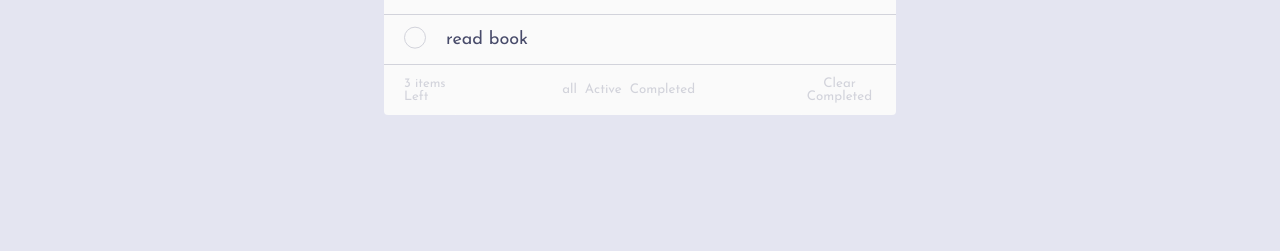
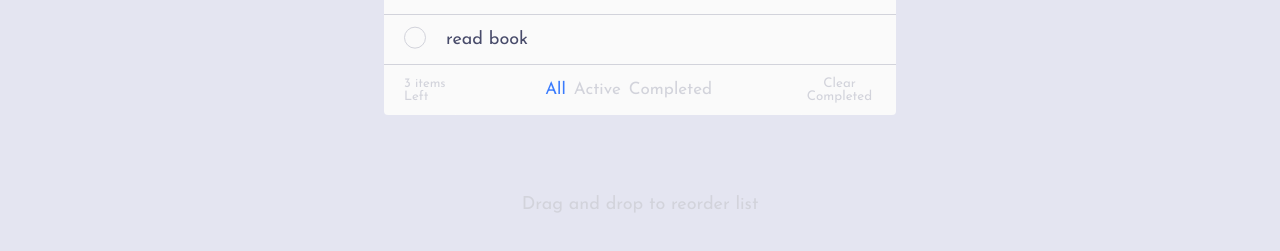
Before and after one commit to zeynabmvs/fem_todo, a React (Vite) app: page / in a window 1280 px wide. Shown: the part 311-562 px from the top of the page. Built offline with nearby package versions, Linux system fonts and the light colour scheme.

Commit message:
fix style

```diff
--- a/src/App.jsx
+++ b/src/App.jsx
@@ -18,7 +18,7 @@ function App() {
           <ToggleThemeBtn />
         </div>
         <Tasks />
-        {/* <p className="tip">Drag and drop to reorder list</p> */}
+        <p className="tip">Drag and drop to reorder list</p>
       </section>
     </ThemeContext.Provider>
   );
--- a/src/assets/scss/components/app.scss
+++ b/src/assets/scss/components/app.scss
@@ -103,6 +103,7 @@
       &:hover {
         color: var(--text-active);
       }
+
     }
     .footer_filters {
       gap: 8px;
@@ -113,7 +114,14 @@
       margin-top: rem(15);
       border-radius: var(--border-radius-size);
       justify-content: center;
-      font-size: 24px;
+
+      button {
+        font-size: 17px;
+
+        &.active{
+          color: var(--bright-blue)
+        }
+      }
 
       @include breakpoint(medium) {
         position: relative;
@@ -143,6 +151,6 @@
   .tip {
     text-align: center;
     color: var(--text-inactive);
-    margin: rem(50) 0;
+    margin: rem(80) 0;
   }
 }
--- a/src/components/TaskFilters.jsx
+++ b/src/components/TaskFilters.jsx
@@ -2,20 +2,20 @@ import { useContext } from "react";
 import { FilterContext } from "../contexts";
 
 export default function TaskFilters() {
-  const { setCurrentFilter } = useContext(FilterContext);
+  const { currentFilter, setCurrentFilter } = useContext(FilterContext);
 
   return (
     <div className="footer_filters item">
       <button
-        className="footer_btn"
+        className={"footer_btn " + (currentFilter === "all" ? "active" : "")}
         onClick={(e) => {
           setCurrentFilter("all");
         }}
       >
-        all
+        All
       </button>
       <button
-        className="footer_btn"
+        className={"footer_btn " + (currentFilter === "active" ? "active" : "")}
         onClick={(e) => {
           setCurrentFilter("active");
         }}
@@ -23,7 +23,7 @@ export default function TaskFilters() {
         Active
       </button>
       <button
-        className="footer_btn"
+        className={"footer_btn " + (currentFilter === "completed" ? "active" : "")}
         onClick={(e) => {
           setCurrentFilter("completed");
         }}
```
Also changed, not shown: src/main.jsx (+7 -7 lines).
